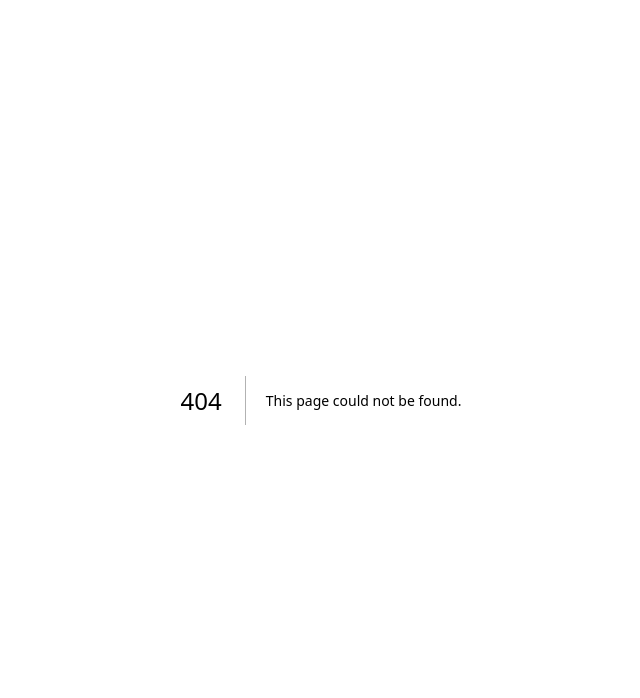
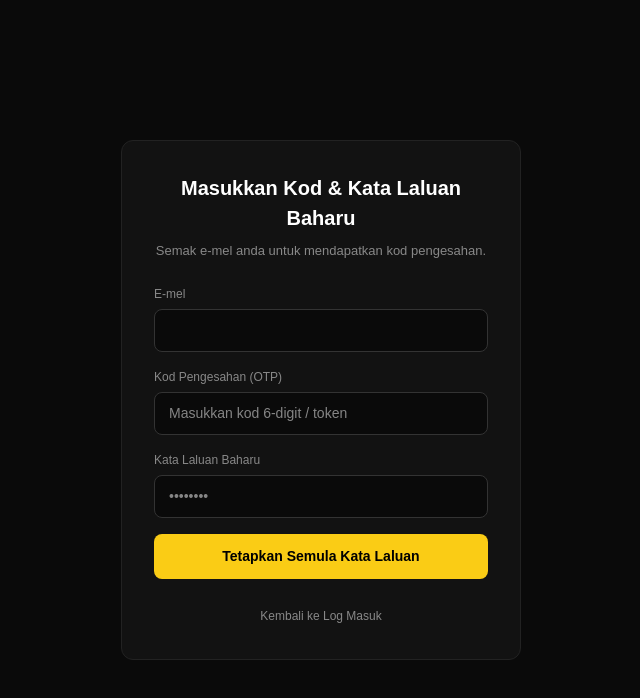
Before and after one commit to PixelShooter8/PixelShoot, a Next.js app: page /verify-otp in a window 1280 px wide. Before the commit this address had no page. Shown: the top 698 px of the page, without its empty margins (319-959 px from the left). Built offline with nearby package versions, Linux system fonts and the light colour scheme; no server answers.

Commit message:
Tukar sistem reset password kepada OTP manual untuk elak ralat expired

```diff
--- a/app/forgot-password/page.js
+++ b/app/forgot-password/page.js
@@ -12,14 +12,17 @@ export default function ForgotPassword() {
     setLoading(true);
     setMessage('');
 
-    const { error } = await supabase.auth.resetPasswordForEmail(email, {
-      redirectTo: 'https://pixelshooter.my/reset-password',
-    });
+    // Menggunakan fungsi pemulihan tanpa redirect link automatik yang rosak akibat prefetching
+    const { error } = await supabase.auth.resetPasswordForEmail(email);
 
     if (error) {
       setMessage('Ralat: ' + error.message);
     } else {
-      setMessage('Pautan tetapan semula telah dihantar ke e-mel anda. Sila semak inbox.');
+      setMessage('E-mel pemulihan telah dihantar. Sila semak kod OTP dalam e-mel anda.');
+      // Selepas hantar, boleh arahkan ke halaman verifikasi kod
+      setTimeout(() => {
+        window.location.href = `/verify-otp?email=${encodeURIComponent(email)}`;
+      }, 2000);
     }
     setLoading(false);
   };
@@ -28,7 +31,7 @@ export default function ForgotPassword() {
     <div style={{ background: '#0a0a0a', minHeight: '100vh', display: 'flex', alignItems: 'center', justifyContent: 'center', color: '#fff', fontFamily: 'sans-serif' }}>
       <form onSubmit={handleResetRequest} style={{ width: '100%', maxWidth: '400px', padding: '32px', background: '#121212', border: '1px solid #222', borderRadius: '12px' }}>
         <h2 style={{ fontSize: '20px', fontWeight: 'bold', marginBottom: '8px', textAlign: 'center' }}>Lupa Kata Laluan</h2>
-        <p style={{ fontSize: '13px', color: '#888', marginBottom: '24px', textAlign: 'center' }}>Masukkan e-mel anda untuk menerima pautan tetapan semula.</p>
+        <p style={{ fontSize: '13px', color: '#888', marginBottom: '24px', textAlign: 'center' }}>Masukkan e-mel anda untuk menerima kod tetapan semula.</p>
 
         <div style={{ marginBottom: '16px' }}>
           <label style={{ fontSize: '12px', color: '#888', display: 'block', marginBottom: '6px' }}>Alamat E-mel</label>
@@ -47,7 +50,7 @@ export default function ForgotPassword() {
           style={{ width: '100%', background: '#facc15', color: '#000', border: 'none', padding: '12px', borderRadius: '8px', fontWeight: 'bold', fontSize: '14px', cursor: 'pointer', transition: 'opacity 0.2s' }}
           disabled={loading}
         >
-          {loading ? 'Sedang menghantar...' : 'Hantar Pautan Pemulihan'}
+          {loading ? 'Sedang menghantar...' : 'Hantar Kod Pemulihan'}
         </button>
 
         {message && <p style={{ marginTop: '16px', fontSize: '12px', textAlign: 'center', color: message.includes('Ralat') ? '#f87171' : '#facc15' }}>{message}</p>}
--- /dev/null
+++ b/app/verify-otp/page.js
@@ -0,0 +1,118 @@
+'use client';
+import { useState, useEffect, Suspense } from 'react';
+import { useSearchParams } from 'next/navigation';
+import { supabase } from '@/utils/supabase';
+
+function VerifyOTPContent() {
+  const searchParams = useSearchParams();
+  const [email, setEmail] = useState('');
+  const [token, setToken] = useState('');
+  const [password, setPassword] = useState('');
+  const [message, setMessage] = useState('');
+  const [loading, setLoading] = useState(false);
+
+  useEffect(() => {
+    const emailParam = searchParams.get('email');
+    if (emailParam) setEmail(emailParam);
+  }, [searchParams]);
+
+  const handleVerifyAndReset = async (e) => {
+    e.preventDefault();
+    setLoading(true);
+    setMessage('');
+
+    // 1. Sahkan kod OTP (Recovery Token)
+    const { error: verifyError } = await supabase.auth.verifyOtp({
+      email,
+      token,
+      type: 'recovery',
+    });
+
+    if (verifyError) {
+      setMessage('Ralat Kod: ' + verifyError.message);
+      setLoading(false);
+      return;
+    }
+
+    // 2. Selepas sah, terus kemaskini kata laluan baharu
+    const { error: updateError } = await supabase.auth.updateUser({
+      password: password,
+    });
+
+    if (updateError) {
+      setMessage('Ralat Kemaskini: ' + updateError.message);
+    } else {
+      setMessage('Berjaya! Kata laluan anda telah ditukar. Sila log masuk semula.');
+      setTimeout(() => {
+        window.location.href = '/login';
+      }, 2000);
+    }
+    setLoading(false);
+  };
+
+  return (
+    <div style={{ background: '#0a0a0a', minHeight: '100vh', display: 'flex', alignItems: 'center', justifyContent: 'center', color: '#fff', fontFamily: 'sans-serif' }}>
+      <form onSubmit={handleVerifyAndReset} style={{ width: '100%', maxWidth: '400px', padding: '32px', background: '#121212', border: '1px solid #222', borderRadius: '12px' }}>
+        <h2 style={{ fontSize: '20px', fontWeight: 'bold', marginBottom: '8px', textAlign: 'center' }}>Masukkan Kod & Kata Laluan Baharu</h2>
+        <p style={{ fontSize: '13px', color: '#888', marginBottom: '24px', textAlign: 'center' }}>Semak e-mel anda untuk mendapatkan kod pengesahan.</p>
+
+        <div style={{ marginBottom: '16px' }}>
+          <label style={{ fontSize: '12px', color: '#888', display: 'block', marginBottom: '6px' }}>E-mel</label>
+          <input
+            type="email"
+            style={{ width: '100%', padding: '10px 14px', background: '#0a0a0a', border: '1px solid #333', color: '#888', borderRadius: '8px', fontSize: '14px', boxSizing: 'border-box' }}
+            value={email}
+            onChange={(e) => setEmail(e.target.value)}
+            required
+          />
+        </div>
+
+        <div style={{ marginBottom: '16px' }}>
+          <label style={{ fontSize: '12px', color: '#888', display: 'block', marginBottom: '6px' }}>Kod Pengesahan (OTP)</label>
+          <input
+            type="text"
+            placeholder="Masukkan kod 6-digit / token"
+            style={{ width: '100%', padding: '10px 14px', background: '#0a0a0a', border: '1px solid #333', color: '#fff', borderRadius: '8px', fontSize: '14px', boxSizing: 'border-box' }}
+            value={token}
+            onChange={(e) => setToken(e.target.value)}
+            required
+          />
+        </div>
+
+        <div style={{ marginBottom: '16px' }}>
+          <label style={{ fontSize: '12px', color: '#888', display: 'block', marginBottom: '6px' }}>Kata Laluan Baharu</label>
+          <input
+            type="password"
+            placeholder="••••••••"
+            style={{ width: '100%', padding: '10px 14px', background: '#0a0a0a', border: '1px solid #333', color: '#fff', borderRadius: '8px', fontSize: '14px', boxSizing: 'border-box' }}
+            value={password}
+            onChange={(e) => setPassword(e.target.value)}
+            required
+          />
+        </div>
+
+        <button
+          type="submit"
+          style={{ width: '100%', background: '#facc15', color: '#000', border: 'none', padding: '12px', borderRadius: '8px', fontWeight: 'bold', fontSize: '14px', cursor: 'pointer', transition: 'opacity 0.2s' }}
+          disabled={loading}
+        >
+          {loading ? 'Sedang diproses...' : 'Tetapkan Semula Kata Laluan'}
+        </button>
+
+        {message && <p style={{ marginTop: '16px', fontSize: '12px', textAlign: 'center', color: message.includes('Ralat') ? '#f87171' : '#facc15' }}>{message}</p>}
+
+        <div style={{ marginTop: '24px', textAlign: 'center' }}>
+          <a href="/login" style={{ fontSize: '12px', color: '#888', textDecoration: 'none' }}>Kembali ke Log Masuk</a>
+        </div>
+      </form>
+    </div>
+  );
+}
+
+export default function VerifyOTP() {
+  return (
+    <Suspense fallback={<div style={{ color: '#fff', background: '#0a0a0a', minHeight: '100vh', display: 'flex', alignItems: 'center', justifyContent: 'center' }}>Memuatkan...</div>}>
+      <VerifyOTPContent />
+    </Suspense>
+  );
+}
```
